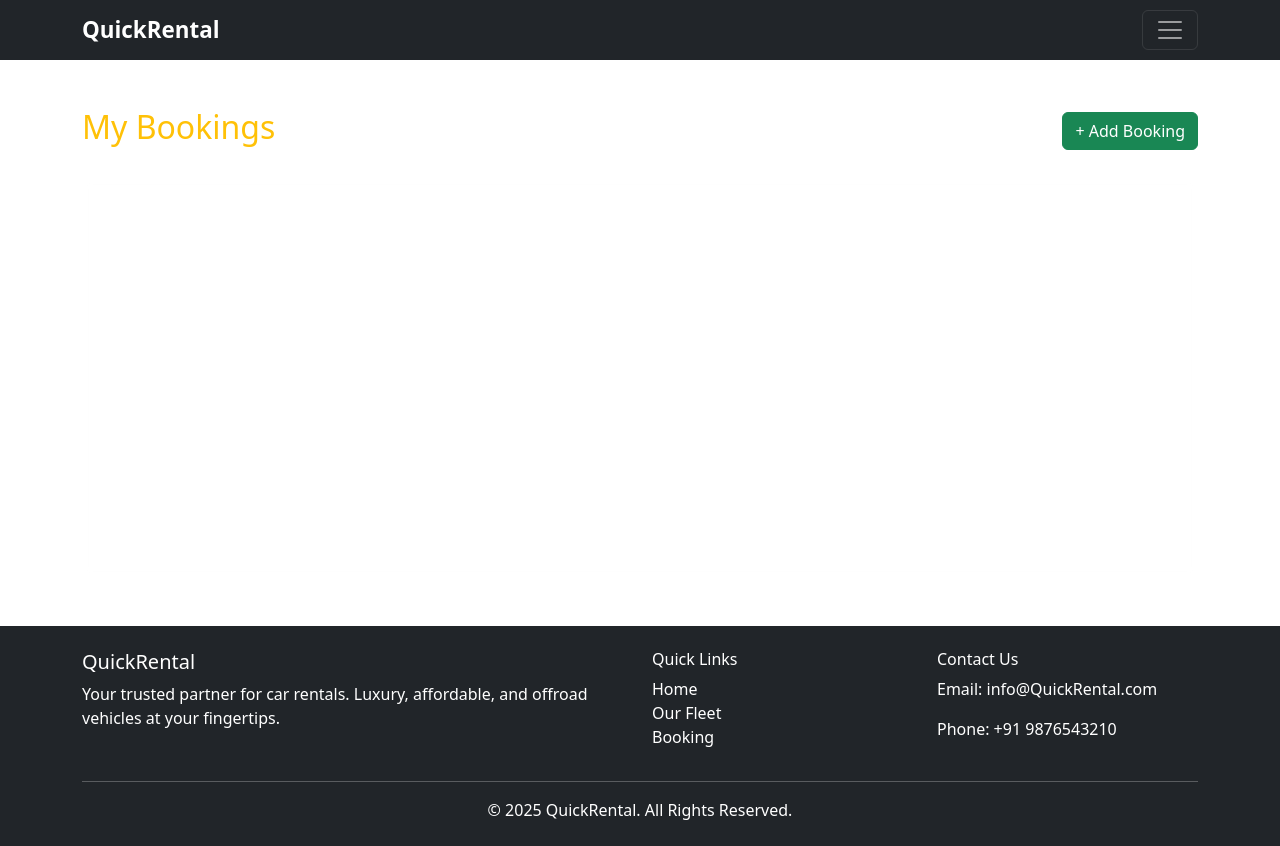
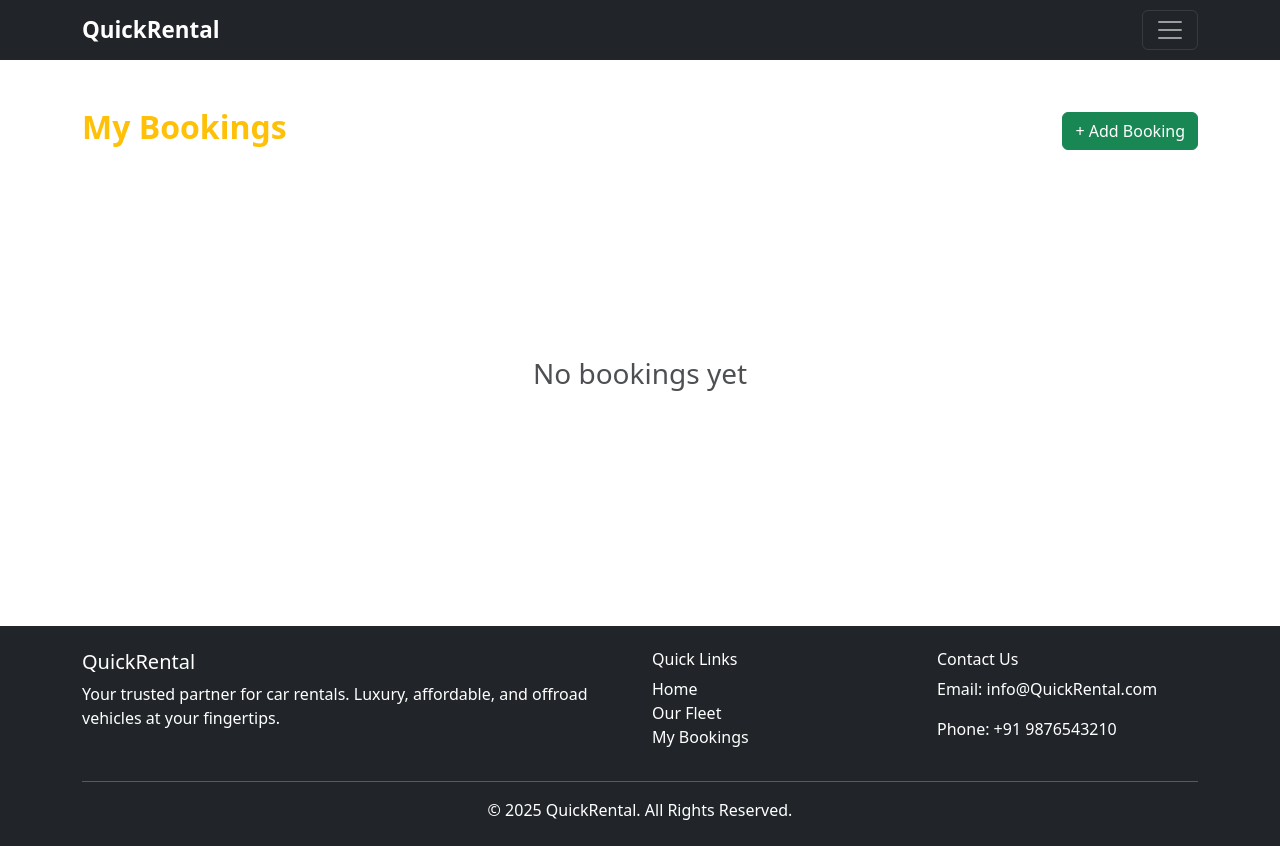
Before and after one commit to ricksonreji0411/quickrentals, a React (Vite) app: page /mycart in a window 1280 px wide. Built offline with nearby package versions, Linux system fonts and the light colour scheme; sample sign-in values are in the browser's storage.

Commit message:
Add full Car Rental App project

```diff
--- a/package.json
+++ b/package.json
@@ -11,6 +11,7 @@
   },
   "dependencies": {
     "bootstrap": "^5.3.8",
+    "lucide-react": "^0.545.0",
     "react": "^19.1.1",
     "react-bootstrap": "^2.10.10",
     "react-dom": "^19.1.1",
--- a/src/components/Footer.jsx
+++ b/src/components/Footer.jsx
@@ -18,7 +18,7 @@ function Footer() {
             <ul className="list-unstyled">
               <li><Link to="./home" className="text-white text-decoration-none">Home</Link></li>
               <li><Link to="/ourfleet" className="text-white text-decoration-none">Our Fleet</Link></li>
-              <li><Link to="/booking" className="text-white text-decoration-none">Booking</Link></li>
+              <li><Link to="./MyCart" className="text-white text-decoration-none">My Bookings</Link></li>
             </ul>
           </Col>
 
--- a/src/components/Navbar.jsx
+++ b/src/components/Navbar.jsx
@@ -46,8 +46,8 @@ function AppNavbar() {
           <Nav>
             <Nav.Link as={Link} to="/home">Home</Nav.Link>
             <Nav.Link as={Link} to="/ourfleet">Our Fleet</Nav.Link>
-            {user && <Nav.Link as={Link} to="/booking">Booking</Nav.Link>}
-            {user && <Nav.Link as={Link} to="./MyCart">My Cart</Nav.Link>}
+
+            {user && <Nav.Link as={Link} to="./MyCart">My Bookings</Nav.Link>}
             <Nav.Link as={Link} to="/account">Account</Nav.Link>
           </Nav>
         </Navbar.Collapse>
--- a/src/pages/Account.jsx
+++ b/src/pages/Account.jsx
@@ -13,7 +13,7 @@ function Account({ setUser }) {
   const handleLogout = () => {
     sessionStorage.removeItem("user");
     setUser(null); // ✅ instantly clear user from App
-    navigate("/login", { replace: true });
+    navigate("./Login", { replace: true });
   };
 
   if (!user) return null;
--- a/src/pages/Booking.jsx
+++ b/src/pages/Booking.jsx
@@ -7,7 +7,7 @@ function Booking() {
   const navigate = useNavigate();
   const selectedCar = location.state || null;
 
-  // List of cars (so user can pick one if they didn’t come from CarDetails)
+  // Available cars (if not coming from CarDetails)
   const allCars = [
     { name: "Tesla Model 3", price: "₹5000/day" },
     { name: "BMW X5", price: "₹7000/day" },
@@ -15,6 +15,7 @@ function Booking() {
     { name: "Maruti WagonR CNG", price: "₹2500/day" },
     { name: "Mahindra Thar", price: "₹5500/day" },
     { name: "Toyota Hilux", price: "₹6000/day" },
+    { name: "Maruti Suzuki Swift", price: "₹3000/day" },
   ];
 
   const [formData, setFormData] = useState({
@@ -43,13 +44,32 @@ function Booking() {
 
   const handleSubmit = (e) => {
     e.preventDefault();
+
+    // ✅ Save booking to localStorage
+    const newBooking = {
+      car: formData.car,
+      price: formData.price,
+      name: formData.name,
+      email: formData.email,
+      phone: formData.phone,
+      pickup: formData.pickup,
+      drop: formData.drop,
+      date: new Date().toLocaleDateString(),
+    };
+
+    const existingBookings = JSON.parse(localStorage.getItem("bookings")) || [];
+    existingBookings.push(newBooking);
+    localStorage.setItem("bookings", JSON.stringify(existingBookings));
+
+    // ✅ Navigate to Thank You page
     navigate("/thankyou", { state: formData });
   };
 
   return (
     <Container className="mt-5 d-flex justify-content-center">
-      <Card style={{ width: "32rem" }} className="p-4 shadow">
-        <h3 className="text-center mb-4">Car Booking Form</h3>
+      <Card style={{ width: "32rem" }} className="p-4 shadow-lg bg-light text-black border-0">
+        <h3 className="text-center mb-4 text-warning">Car Booking Form</h3>
+
         <Form onSubmit={handleSubmit}>
           {/* Car Selection */}
           <Form.Group className="mb-3">
@@ -73,7 +93,7 @@ function Booking() {
             )}
           </Form.Group>
 
-          {/* Read-only Price */}
+          {/* Price */}
           {formData.car && (
             <Form.Group className="mb-3">
               <Form.Label>Price per Day</Form.Label>
@@ -118,6 +138,7 @@ function Booking() {
             />
           </Form.Group>
 
+          {/* Dates */}
           <Form.Group className="mb-3">
             <Form.Label>Pickup Date</Form.Label>
             <Form.Control
--- a/src/pages/MyCart.jsx
+++ b/src/pages/MyCart.jsx
@@ -1,24 +1,35 @@
-import React from "react";
+import React, { useEffect, useState } from "react";
 import { Container, Row, Col, Button, Card } from "react-bootstrap";
 import { useNavigate } from "react-router-dom";
 
 function MyCart() {
   const navigate = useNavigate();
+  const [bookings, setBookings] = useState([]);
 
-  // This button takes user to normal booking page
+  // Load all saved bookings from localStorage
+  useEffect(() => {
+    const savedBookings = JSON.parse(localStorage.getItem("bookings")) || [];
+    setBookings(savedBookings);
+  }, []);
+
+  // Navigate to Booking page
   const handleAddBooking = () => {
     navigate("/booking");
   };
 
-  // Sample booking list (replace with real data later)
-  const bookings = [];
+  // Delete booking
+  const handleDelete = (index) => {
+    const updatedBookings = bookings.filter((_, i) => i !== index);
+    setBookings(updatedBookings);
+    localStorage.setItem("bookings", JSON.stringify(updatedBookings));
+  };
 
   return (
     <Container className="mt-5 text-white">
-      {/* Top Section with Title and Button */}
+      {/* Header Section */}
       <Row className="align-items-center mb-4">
         <Col>
-          <h2 className="text-warning">My Bookings</h2>
+          <h2 className="text-warning fw-bold">My Bookings</h2>
         </Col>
         <Col className="text-end">
           <Button variant="success" onClick={handleAddBooking}>
@@ -27,26 +38,40 @@ function MyCart() {
         </Col>
       </Row>
 
-      {/* Booking Display */}
+      {/* Booking List */}
       {bookings.length === 0 ? (
         <div
-          className="d-flex justify-content-center align-items-center"
+          className="d-flex justify-content-center align-items-center flex-column"
           style={{
             height: "50vh",
-            backdropFilter: "blur(5px)",
-            opacity: 0.7,
+            backdropFilter: "blur(4px)",
+            opacity: 0.8,
           }}
         >
-          <h3>No bookings yet</h3>
+          <h3 className="text-dark">No bookings yet</h3>
+
         </div>
       ) : (
         <Row>
           {bookings.map((b, i) => (
-            <Col md={4} key={i} className="mb-3">
-              <Card className="p-3 shadow bg-dark text-white">
-                <h5>{b.car}</h5>
-                <p>{b.price}</p>
-                <p>{b.pickup} → {b.drop}</p>
+            <Col md={4} sm={6} key={i} className="mb-4">
+              <Card className="p-3 bg-light text-black shadow-lg border border-secondary">
+                <Card.Body>
+                  <h5 className="text-warning mb-2">{b.car}</h5>
+                  <p><strong>Price:</strong> {b.price}</p>
+                  <p><strong>From:</strong> {b.pickup}</p>
+                  <p><strong>To:</strong> {b.drop}</p>
+                  {b.date && <p><strong>Date:</strong> {b.date}</p>}
+                  <div className="text-end">
+                    <Button
+                      variant="outline-danger"
+                      size="sm"
+                      onClick={() => handleDelete(i)}
+                    >
+                      Remove
+                    </Button>
+                  </div>
+                </Card.Body>
               </Card>
             </Col>
           ))}
```
Also changed, not shown: 1 other file (tests, documents, lock files or other folders).
